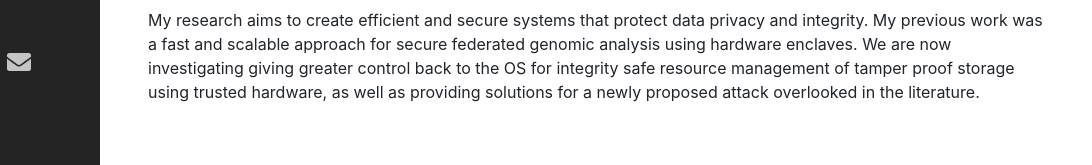
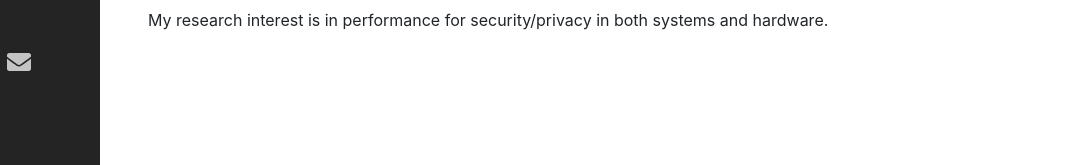
Before and after one commit to jonahrosenblum/jonahrosenblum.github.io, a website with bundled scripts: page index.html in a window 1280 px wide. Shown: the part 224-389 px from the top of the page, 188-1280 px from the left. Built offline with nearby package versions, Linux system fonts and the light colour scheme; a web font is replaced by a local one.

Commit message:
update interests

```diff
--- a/index.html
+++ b/index.html
@@ -130,7 +130,7 @@
           <p class="mb-3" align="left" font-family="Georgia, serif">
             I am a first year Computer Science Engineering (CSE) Ph.D. student at the University of Michigan advised by <a href="https://web.eecs.umich.edu/~nsatish/">Satish Narayanasamy</a>.
             <br> <br>
-            My research aims to create efficient and secure systems that protect data privacy and integrity. My previous work was a fast and scalable approach for secure federated genomic analysis using hardware enclaves. We are now investigating giving greater control back to the OS for integrity safe resource management of tamper proof storage using trusted hardware, as well as providing solutions for a newly proposed attack overlooked in the literature.
+            My research interest is in performance for security/privacy in both systems and hardware.
             <br> <br>
 
           <!-- <p>
```
